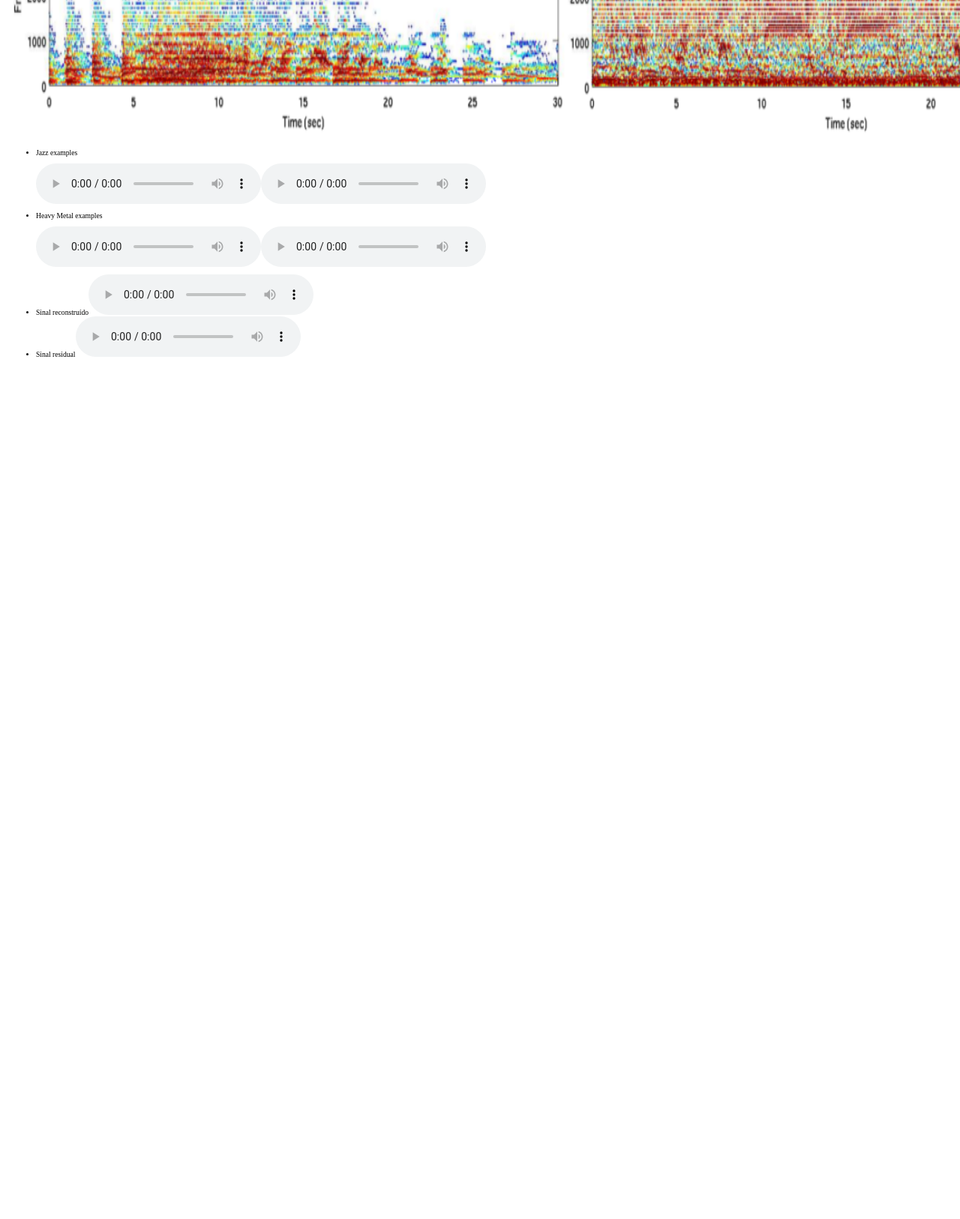
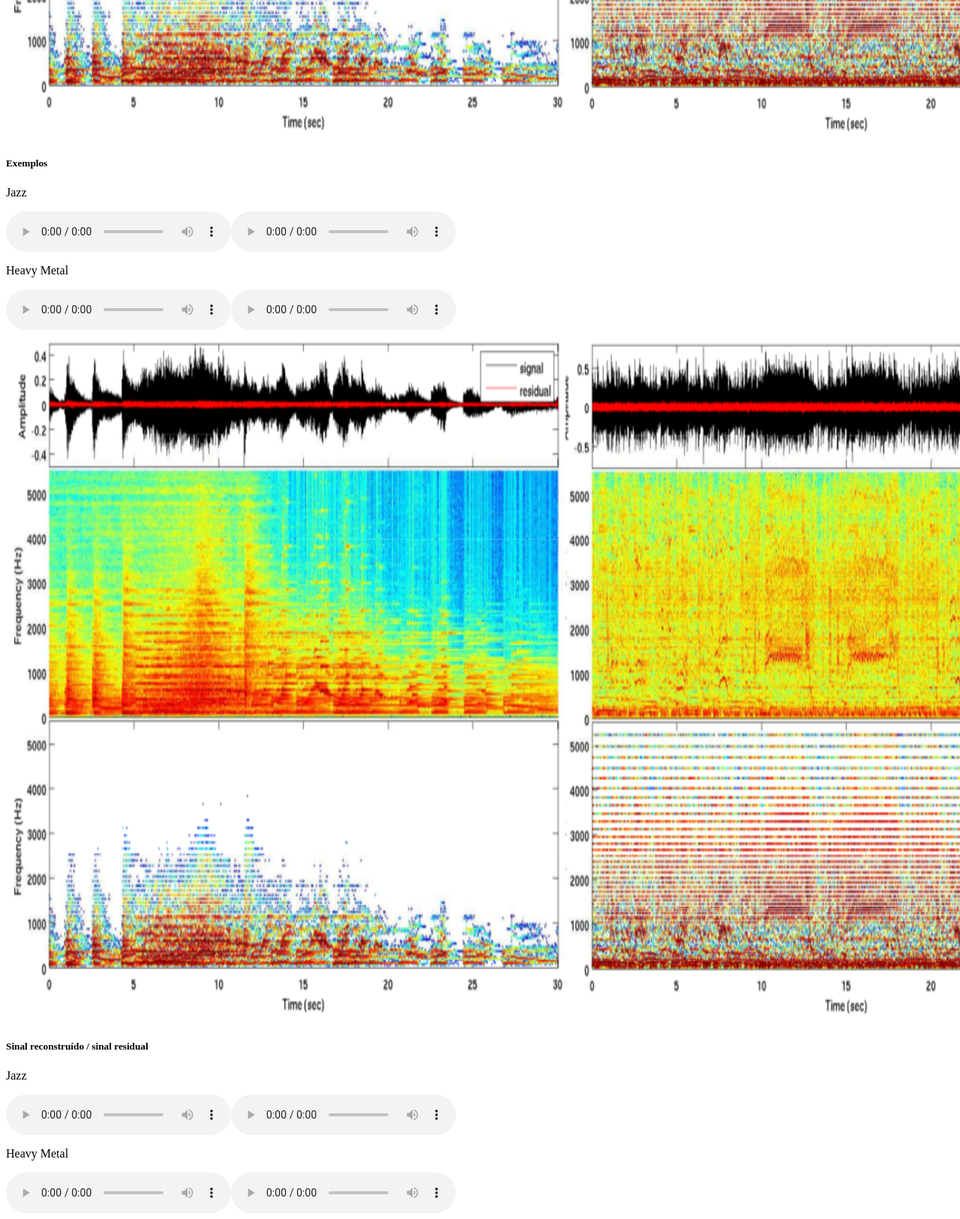
Before and after one commit to compmusMIR/presentation-manzagol2008, a Node project: template src/slides/slide-5.jade in a window 1280 px wide; the page is wider, and only the part inside the window is pictured. Shown: the part 1413-3039 px from the top of that part at 75% size. Before the commit the page ends 1889 px from the top of that part, so only its background shows below. Run offline with Node 20 templates, Linux system fonts and the light colour scheme; the template is opened without the code that fills it, so the values that code supplies are empty.

Commit message:
ajustes arthur

```diff
--- a/src/slides/slide-3.jade
+++ b/src/slides/slide-3.jade
@@ -24,7 +24,7 @@ section.bg-blackboard
   section
     h4 Smith, Lewicki: <em>Efficient Coding of Time-Realative Structure Using Spikes</em> (2005)
     ul
-        li.fragment Sobreposição linear de kernels dislocável no tempo
+        li.fragment Sobreposição linear de kernels deslocável no tempo
         li.fragment Algoritmos usados:
         ul
             li.fragment Limiar de filtro (<em>Filter Threshold</em>)
--- a/src/slides/slide-5.jade
+++ b/src/slides/slide-5.jade
@@ -4,24 +4,32 @@ section.bg-gammatones
     img(src='img/gammatone_encoding.png', style="width:80%;height:80%")
   section
     img(src='img/spikes_both.png', style="width:118%;height:118%")
-    ul(style='font-size:0.6em')
-      li Jazz examples
-        p
-          audio(controls)
-            source(src="img/jazz01.mp3", type="audio/mpeg")
-          audio(controls)
-            source(src="img/jazz02.mp3", type="audio/mpeg")
-      li Heavy Metal examples
-        p
-          audio(controls)
-            source(src="img/metal01.mp3", type="audio/mpeg")
-          audio(controls)
-            source(src="img/metal02.mp3", type="audio/mpeg")
+    h5  Exemplos
+    div.col-left
+      p Jazz
+      audio(controls)
+        source(src="img/jazz01.mp3", type="audio/mpeg")
+      audio(controls)
+        source(src="img/jazz02.mp3", type="audio/mpeg")
+    div.col-right
+      p Heavy Metal
+      audio(controls)
+        source(src="img/metal01.mp3", type="audio/mpeg")
+      audio(controls)
+        source(src="img/metal02.mp3", type="audio/mpeg")
+
   section
-    ul(style='font-size:0.6em')
-      li Sinal reconstruído
-        audio(controls)
+    img(src='img/spikes_both.png', style="width:118%;height:118%")
+    h5  Sinal reconstruído / sinal residual
+    div.col-left
+      p Jazz
+      audio(controls)
         source(src="img/jazz01_reconstructed.mp3", type="audio/mpeg")
-      li Sinal residual
-        audio(controls)
+      audio(controls)
         source(src="img/jazz01_residual.mp3", type="audio/mpeg")
+    div.col-right
+      p Heavy Metal
+      audio(controls)
+        source(src="img/jazz01_residual.mp3", type="audio/mpeg")
+      audio(controls)
+        source(src="img/jazz01_residual.mp3", type="audio/mpeg")
--- a/src/slides/slide-6.jade
+++ b/src/slides/slide-6.jade
@@ -1,6 +1,7 @@
 section.bg-adaboost
   h3.fixed Reconhecimento de gênero
   section
+    div.easyzoom
     img(src='img/distr.png', style="width:50%;height:50%")
     img(src='img/spikes_to_represent.png', style="width:50%;height:50%")
   section
--- a/src/templates/inc/head.jade
+++ b/src/templates/inc/head.jade
@@ -9,3 +9,4 @@ head
   meta(property="og:description" content="Presentation for MIR classes - University of Sao Paulo 2016")
   meta(name="viewport" content="width=device-width, initial-scale=1.0")
   link(rel="stylesheet", type="text/css", href="css/main.css")
+  link(rel="stylesheet", type="text/css", href="js/easyzoom.css")
--- a/src/templates/inc/scripts.jade
+++ b/src/templates/inc/scripts.jade
@@ -2,6 +2,10 @@ script(src="js/vendor/head.min.js")
 script(src="js/vendor/reveal.min.js")
 script(src="js/vendor/reveal.min.js")
 script(src="js/main.js")
+script(src="js/easyzoom.js")
+script(src="https://code.jquery.com/jquery-3.1.0.slim.min.js")
 script(src="https://cdn.mathjax.org/mathjax/latest/MathJax.js?config=TeX-MML-AM_CHTML")
 script.
   MathJax.Hub.Config({tex2jax: {inlineMath: [['$','$'], ['\\(','\\)']]}});
+script.
+  var $easyzoom = $('.easyzoom').easyZoom();
```
Also changed, not shown: src/slides/slide-7.jade (line endings or trailing spaces).
